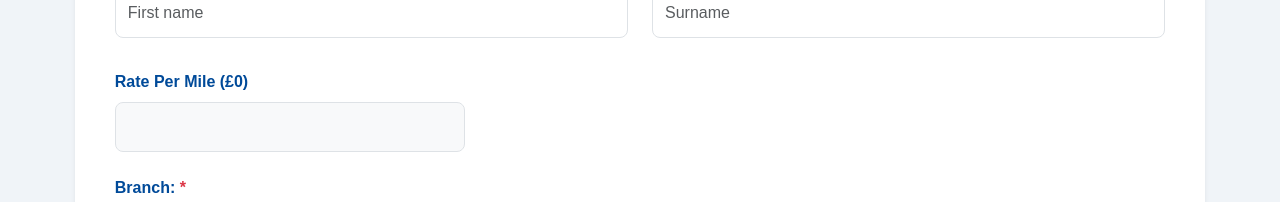
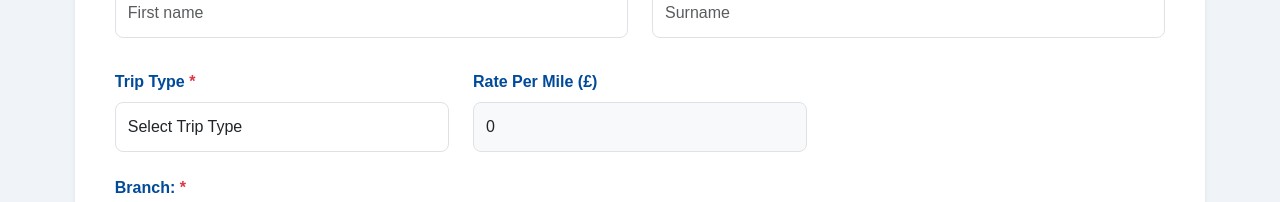
Before and after one commit to ibrahimkhan720/mega_resources_spp, a Next.js app: page /Mileage_Tracking in a window 1280 px wide. Shown: the part 202-404 px from the top of the page. Built offline with nearby package versions, Linux system fonts and the light colour scheme; no server answers.

Commit message:
latest work

```diff
--- a/src/component/Form/Form.jsx
+++ b/src/component/Form/Form.jsx
@@ -4,7 +4,6 @@ import Link from 'next/link';
 import React, { useState, useEffect } from 'react';
 import dynamic from 'next/dynamic';
 import Swal from 'sweetalert2';
-import { getpoints } from '@/Api/PointRuleapi';
 import { getbranch } from '@/Api/Branchesapi';
 import { mileage } from "../../Api/MilageClaimapi";
 
@@ -20,8 +19,9 @@ const FormsComponent = () => {
     const [totalMiles, setTotalMiles] = useState(0);
     const [branchList, setBranchList] = useState([]);
     const [selectedBranch, setSelectedBranch] = useState("");
-    const [loadingBranches, setLoadingBranches] = useState(true);
 
+    // Profile Rates from LocalStorage
+    const [ratesFromProfile, setRatesFromProfile] = useState({ general: 0, social: 0 });
     const [firstName, setFirstName] = useState("");
     const [lastName, setLastName] = useState("");
     const [dateFrom, setDateFrom] = useState("");
@@ -29,37 +29,36 @@ const FormsComponent = () => {
     const [profile, setProfile] = useState(null);
     const [errors, setErrors] = useState({});
 
-    // Initial Data Fetch
     useEffect(() => {
         const userData = JSON.parse(localStorage.getItem('user_data'));
         if (userData) {
             setProfile(userData);
             setFirstName(userData.name || "");
             setLastName(userData.last_name || "");
+
+            // Branch set kar rahe hain profile se
             if (userData.branch?.id) {
                 setSelectedBranch(userData.branch.id.toString());
             }
+
+            // Profile se mileage rates nikal rahe hain
+            // Note: Make sure backend profile object mein yehi keys hon
+            setRatesFromProfile({
+                general: parseFloat(userData.branch?.general_rate) || 0,
+                social: parseFloat(userData.branch?.social_rate) || 0
+            });
         }
 
-        const fetchInitialData = async () => {
+        const fetchBranches = async () => {
             try {
-                const pointRes = await getpoints();
-                const dataArray = pointRes?.info || pointRes?.data?.info;
-                if (dataArray && Array.isArray(dataArray)) {
-                    const mileagePoint = dataArray.find(p => p.key === 'rate_per_mile');
-                    if (mileagePoint) {
-                        setRate(parseFloat(mileagePoint.value) || 0);
-                    }
-                }
                 const branchRes = await getbranch();
                 const branches = branchRes?.info || branchRes?.data || [];
                 setBranchList(branches);
-                setLoadingBranches(false);
             } catch (err) {
-                setLoadingBranches(false);
+                console.error("Error fetching branches", err);
             }
         };
-        fetchInitialData();
+        fetchBranches();
     }, []);
 
     const handleInputChange = (index, field, value) => {
@@ -83,7 +82,6 @@ const FormsComponent = () => {
         }
     };
 
-    // Validation Logic
     const validateForm = () => {
         let newErrors = {};
         if (!firstName) newErrors.firstName = true;
@@ -91,6 +89,7 @@ const FormsComponent = () => {
         if (!dateFrom) newErrors.dateFrom = true;
         if (!dateTo) newErrors.dateTo = true;
         if (!selectedBranch) newErrors.branch = true;
+        if (!rate || rate === 0) newErrors.rate = true;
 
         if (dateFrom && dateTo && new Date(dateFrom) > new Date(dateTo)) {
             newErrors.dateRange = true;
@@ -103,7 +102,6 @@ const FormsComponent = () => {
 
     const handleSubmit = async (e) => {
         e.preventDefault();
-
         if (!validateForm()) return;
 
         const filledRows = rows.filter(row => row.date && row.purpose && row.miles);
@@ -119,10 +117,10 @@ const FormsComponent = () => {
                 user_id: profile?.id,
                 first_name: firstName,
                 last_name: lastName,
-                branch_id: selectedBranch, // Yahan sirf selectedBranch (ID) bhejein
+                branch_id: selectedBranch,
                 rate_per_mile: rate,
                 total_miles: totalMiles,
-                total_amount: Number((totalMiles * rate).toFixed(2)), // Number mein convert karein
+                total_amount: Number((totalMiles * rate).toFixed(2)),
                 date_from: dateFrom,
                 date_to: dateTo,
                 is_submit: 1,
@@ -136,18 +134,14 @@ const FormsComponent = () => {
                 }))
             };
 
-            const response = await mileage(payload);
-
-            // Agar response success ho
+            await mileage(payload);
             Swal.fire({ icon: 'success', title: 'Submitted!', text: 'Your claim has been recorded successfully.', confirmButtonColor: '#00b341' });
         } catch (error) {
-            // Backend error dikhane ke liye:
             const errorMessage = error.response?.data?.message || "Something went wrong on the server.";
             Swal.fire({ icon: 'error', title: 'Oops...', text: errorMessage, confirmButtonColor: '#d33' });
         }
     };
 
-    // Style Helper
     const getInputStyle = (isError) => ({
         borderRadius: '8px',
         padding: '12px',
@@ -157,19 +151,16 @@ const FormsComponent = () => {
 
     return (
         <div className="container-fluid py-4" style={{ backgroundColor: '#f0f4f8', minHeight: '100vh', fontFamily: 'sans-serif' }}>
-            {/* Back Link */}
             <div className="mb-3" style={{ paddingLeft: '8%' }}>
                 <Link href="/" style={{ color: '#002b5c', textDecoration: 'none', fontSize: '14px' }}>
                     ← Back to Dashboard
                 </Link>
             </div>
 
-            {/* Main Card (Design as per your request) */}
             <div className="card shadow-sm mx-auto border-0" style={{ maxWidth: '1200px', borderRadius: '20px', padding: '40px', width: '90%' }}>
                 <h2 className="fw-bold mb-3" style={{ color: '#004a99' }}>Mileage Tracking and Reimbursement Form</h2>
 
                 <form onSubmit={handleSubmit}>
-                    {/* Names */}
                     <div className="row mb-4">
                         <label className="fw-bold mb-2" style={{ color: '#004a99' }}>Full Name <span className="text-danger">*</span></label>
                         <div className="col-md-6 mb-2">
@@ -184,19 +175,38 @@ const FormsComponent = () => {
                         </div>
                     </div>
 
-                    {/* Rate */}
-                    <div className="mb-4 col-md-4">
-                        <label className="fw-bold mb-2" style={{ color: '#004a99' }}>Rate Per Mile (£{rate})</label>
-                        <input type="text" className="form-control bg-light" value={rate || ""} readOnly style={{ borderRadius: '8px', padding: '12px' }} />
+                    <div className="row mb-4">
+                        {/* Trip Type Dropdown */}
+                        <div className="col-md-4">
+                            <label className="fw-bold mb-2" style={{ color: '#004a99' }}>Trip Type <span className="text-danger">*</span></label>
+                            <select
+                                className="form-control"
+                                style={getInputStyle(errors.rate)}
+                                onChange={(e) => {
+                                    setRate(parseFloat(e.target.value) || 0);
+                                    setErrors({...errors, rate: false});
+                                }}
+                                defaultValue=""
+                            >
+                                <option value="">Select Trip Type</option>
+                                <option value={ratesFromProfile.general}>General Mileage</option>
+                                <option value={ratesFromProfile.social}>Social Media</option>
+                            </select>
+                        </div>
+
+                        {/* Rate Field (Auto updated) */}
+                        <div className="col-md-4">
+                            <label className="fw-bold mb-2" style={{ color: '#004a99' }}>Rate Per Mile (£)</label>
+                            <input type="text" className="form-control bg-light" value={rate} readOnly style={{ borderRadius: '8px', padding: '12px' }} />
+                        </div>
                     </div>
 
-                    {/* Branches (Radio Buttons) */}
                     <div className="mb-4">
                         <label className={`fw-bold mb-2 ${errors.branch ? 'text-danger' : ''}`} style={{ color: errors.branch ? '#ff4d4d' : '#004a99' }}>
                             Branch: <span className="text-danger">*</span>
                         </label>
                         <div className={`d-flex flex-wrap gap-3 ${errors.branch ? 'p-2 border border-danger rounded' : ''}`}>
-                            {loadingBranches ? <p>Loading...</p> : branchList.map((branch) => (
+                            {branchList.map((branch) => (
                                 <div className="form-check" key={branch.id}>
                                     <input className="form-check-input" type="radio" name="branch" id={`br-${branch.id}`} value={branch.id}
                                         checked={selectedBranch.toString() === branch.id.toString()}
@@ -207,7 +217,6 @@ const FormsComponent = () => {
                         </div>
                     </div>
 
-                    {/* Period Dates */}
                     <div className="row mb-5">
                         <div className="col-md-6 mb-3">
                             <label className="fw-bold mb-2" style={{ color: '#004a99' }}>Date From <span className="text-danger">*</span></label>
@@ -223,7 +232,6 @@ const FormsComponent = () => {
                         </div>
                     </div>
 
-                    {/* The Excel-Style Table (Original Design) */}
                     <div className="table-responsive">
                         <table className="table table-sm" style={{ border: '1px solid #e0e0e0', borderCollapse: 'collapse' }}>
                             <thead style={{ backgroundColor: '#ffffff' }}>
@@ -261,29 +269,26 @@ const FormsComponent = () => {
                         <button type="button" onClick={addRow} style={{ background: '#004a99', color: 'white', border: 'none', borderRadius: '5px', padding: '5px 15px', fontSize: '13px' }}>+ Add Row</button>
                     </div>
 
-                    {/* Bottom Totals */}
                     <div className="row">
                         <div className="mt-3 col-md-4">
                             <label className="fw-bold mb-2" style={{ color: '#004a99' }}>Total Miles:</label>
                             <input type="text" className="form-control bg-light" value={totalMiles} disabled style={{ borderRadius: '8px', padding: '12px' }} />
                         </div>
                         <div className="mt-3 col-md-4">
-                            <label className="fw-bold mb-2" style={{ color: '#004a99' }}>Total Mileage in £ :</label>
+                            <label className="fw-bold mb-2" style={{ color: '#004a99' }}>Total Mileage (£):</label>
                             <input type="text" className="form-control bg-light" value={(totalMiles * rate).toFixed(2)} disabled style={{ borderRadius: '8px', padding: '12px' }} />
                         </div>
                     </div>
 
-                    {/* Agreement Checkbox */}
                     <div className="mt-5 p-3" style={{ border: '1px dashed #004a99', borderRadius: '10px', backgroundColor: '#f9fbff' }}>
                         <div className="form-check">
                             <input className="form-check-input" type="checkbox" id="policyAgreement" required style={{ cursor: 'pointer' }} />
                             <label className="form-check-label ms-2" htmlFor="policyAgreement" style={{ color: '#002b5c', fontSize: '14px', cursor: 'pointer' }}>
-                                I confirm that the mileage claimed above was incurred for business purposes and is in accordance with the company's reimbursement policy. <span className="text-danger">*</span>
+                                I confirm that the mileage claimed is business-related. <span className="text-danger">*</span>
                             </label>
                         </div>
                     </div>
 
-                    {/* Submit Button */}
                     <div className="d-flex justify-content-center mt-5">
                         <button type="submit" className="btn btn-success px-5 py-2" style={{ borderRadius: '8px', backgroundColor: '#00b341', border: 'none', fontWeight: 'bold' }}>Submit Claim</button>
                     </div>
```
